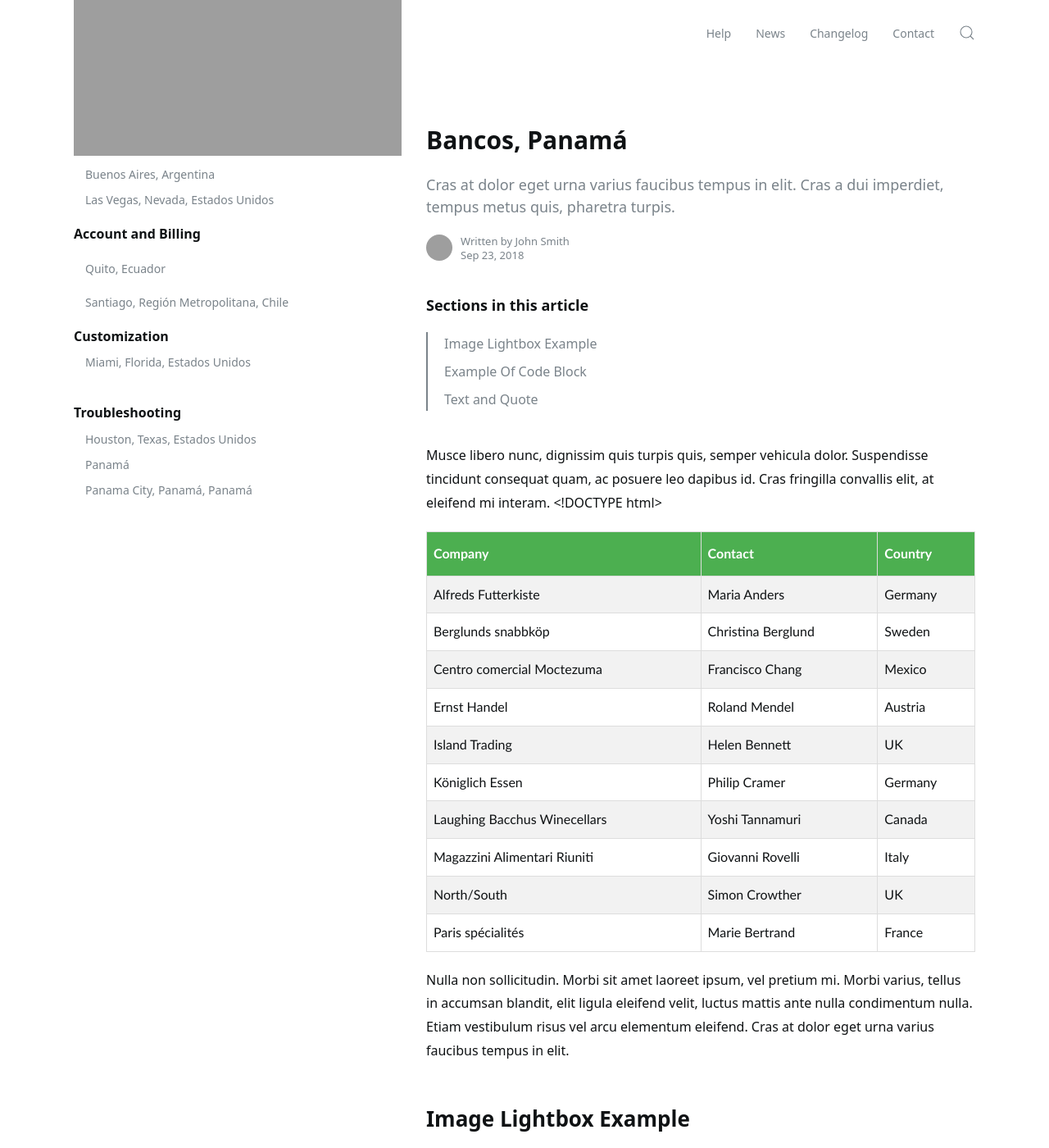
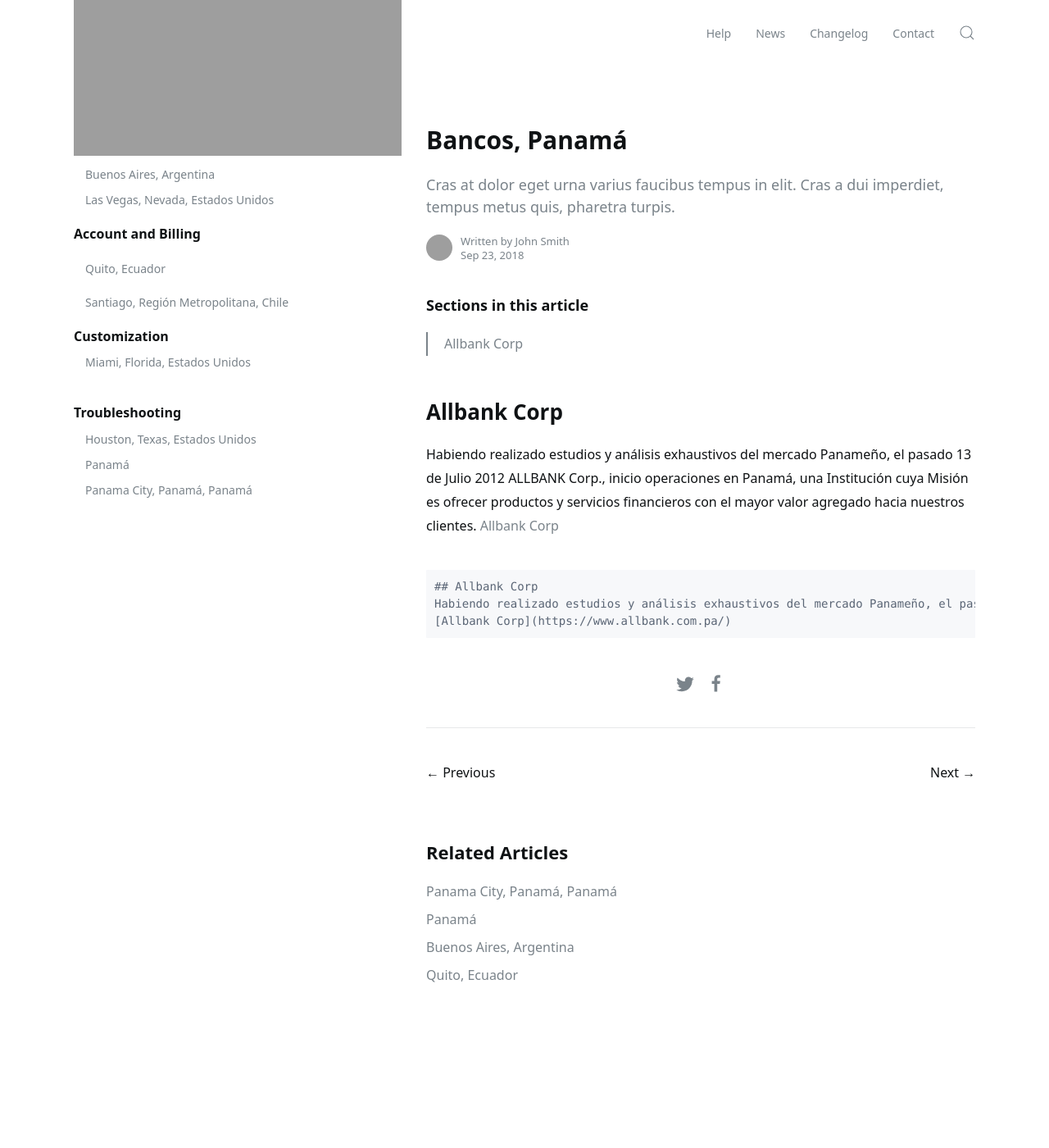
Before and after one commit to jelmii/jelmii.github.io, a Jekyll site: the page built from _docs/quickstart.md, in a window 1280 px wide and 1400 px high. Shown: the whole window at 82% size. Built offline with Jekyll 4.4.1, drawn with Linux system fonts in a browser that asks for light colours; some of the changed text lies outside the part shown; grey boxes are pictures that could not be loaded.

Commit message:
Update quickstart.md

````diff
--- a/_docs/quickstart.md
+++ b/_docs/quickstart.md
@@ -11,125 +11,13 @@ tags: featured
 * TOC
 {:toc}
 
-Musce libero nunc, dignissim quis turpis quis, semper vehicula dolor. Suspendisse tincidunt consequat quam, ac posuere leo dapibus id. Cras fringilla convallis elit, at eleifend mi interam.
-<!DOCTYPE html>
-<html>
-<head>
-<style>
-#customers {
-    font-family: "Trebuchet MS", Arial, Helvetica, sans-serif;
-    border-collapse: collapse;
-    width: 100%;
-}
 
-#customers td, #customers th {
-    border: 1px solid #ddd;
-    padding: 8px;
-}
+## Allbank Corp
+Habiendo realizado estudios y análisis exhaustivos del mercado Panameño, el pasado 13 de Julio 2012 ALLBANK Corp., inicio operaciones en Panamá, una Institución cuya Misión es ofrecer productos y servicios financieros con el mayor valor agregado hacia nuestros clientes.
+[Allbank Corp](https://www.allbank.com.pa/)
 
-#customers tr:nth-child(even){background-color: #f2f2f2;}
-
-#customers tr:hover {background-color: #ddd;}
-
-#customers th {
-    padding-top: 12px;
-    padding-bottom: 12px;
-    text-align: left;
-    background-color: #4CAF50;
-    color: white;
-}
-</style>
-</head>
-<body>
-
-<table id="customers">
-  <tr>
-    <th>Company</th>
-    <th>Contact</th>
-    <th>Country</th>
-  </tr>
-  <tr>
-    <td>Alfreds Futterkiste</td>
-    <td>Maria Anders</td>
-    <td>Germany</td>
-  </tr>
-  <tr>
-    <td>Berglunds snabbköp</td>
-    <td>Christina Berglund</td>
-    <td>Sweden</td>
-  </tr>
-  <tr>
-    <td>Centro comercial Moctezuma</td>
-    <td>Francisco Chang</td>
-    <td>Mexico</td>
-  </tr>
-  <tr>
-    <td>Ernst Handel</td>
-    <td>Roland Mendel</td>
-    <td>Austria</td>
-  </tr>
-  <tr>
-    <td>Island Trading</td>
-    <td>Helen Bennett</td>
-    <td>UK</td>
-  </tr>
-  <tr>
-    <td>Königlich Essen</td>
-    <td>Philip Cramer</td>
-    <td>Germany</td>
-  </tr>
-  <tr>
-    <td>Laughing Bacchus Winecellars</td>
-    <td>Yoshi Tannamuri</td>
-    <td>Canada</td>
-  </tr>
-  <tr>
-    <td>Magazzini Alimentari Riuniti</td>
-    <td>Giovanni Rovelli</td>
-    <td>Italy</td>
-  </tr>
-  <tr>
-    <td>North/South</td>
-    <td>Simon Crowther</td>
-    <td>UK</td>
-  </tr>
-  <tr>
-    <td>Paris spécialités</td>
-    <td>Marie Bertrand</td>
-    <td>France</td>
-  </tr>
-</table>
-
-</body>
-</html>
-Nulla non sollicitudin. Morbi sit amet laoreet ipsum, vel pretium mi. Morbi varius, tellus in accumsan blandit, elit ligula eleifend velit, luctus mattis ante nulla condimentum nulla. Etiam vestibulum risus vel arcu elementum eleifend. Cras at dolor eget urna varius faucibus tempus in elit.
-
-## Image Lightbox Example
-Nunc porta malesuada porta. Etiam tristique vestibulum dolor at ultricies. Proin hendrerit sapien sed erat fermentum, at commodo velit consectetur.
-
-{% include image.html img="image1.png" style="wide" lightbox="true" alt="Alt for image" caption="Image in lightbox" %}
-
-Etiam vestibulum risus vel arcu elementum eleifend. Cras at dolor eget urna varius faucibus tempus in elit. Cras a dui imperdiet, tempus metus quis, pharetra turpis. Phasellus at massa sit amet ante semper fermentum sed eget lectus. Quisque id dictum magna, et dapibus turpis.
-
-## Example Of Code Block
-In accumsan lacus ac neque maximus dictum. Phasellus eleifend leo id mattis bibendum. Curabitur et purus turpis. Vestibulum ante ipsum primis in faucibus orci luctus et ultrices posuere cubilia Curae;
-
-```html
-<head>
-  <meta charset="utf-8">
-  <meta http-equiv="X-UA-Compatible" content="IE=edge">
-  <meta name="viewport" content="width=device-width, initial-scale=1">
-  <link rel="stylesheet" href="{{ "/assets/css/main.css" | relative_url }}">
-  <link rel="shortcut icon" type="image/png" href="{{ "assets/img/favicon.png" | relative_url }}" >
-  <script src="{{ "/assets/js/main.js" | relative_url }}"></script>
-</head>
 ```
-
-## Text and Quote
-Cras at dolor eget urna varius faucibus tempus in elit. Cras a dui imperdiet, tempus metus quis, pharetra turpis. Phasellus at massa sit amet ante semper fermentum sed eget lectus. Quisque id dictum magna turpis.
-
-> Etiam vestibulum risus vel arcu elementum eleifend. Cras at dolor eget urna varius faucibus tempus in elit. Cras a dui imperdiet
-
-In accumsan lacus ac neque maximus dictum. Phasellus eleifend leo id mattis bibendum. Curabitur et purus turpis. Vestibulum ante ipsum primis in faucibus orci luctus et ultrices posuere cubilia Curae;
-
-Etiam in fermentum mi. Sed et tempor felis, eu aliquet nisi. Nam eget ullamcorper arcu. Nunc porttitor nisl a dolor blandit, eget consequat sem maximus. Phasellus lacinia quam porta orci malesuada, vel tincidunt.
+## Allbank Corp
+Habiendo realizado estudios y análisis exhaustivos del mercado Panameño, el pasado 13 de Julio 2012 ALLBANK Corp., inicio operaciones en Panamá, una Institución cuya Misión es ofrecer productos y servicios financieros con el mayor valor agregado hacia nuestros clientes.
+[Allbank Corp](https://www.allbank.com.pa/)
+```
````
